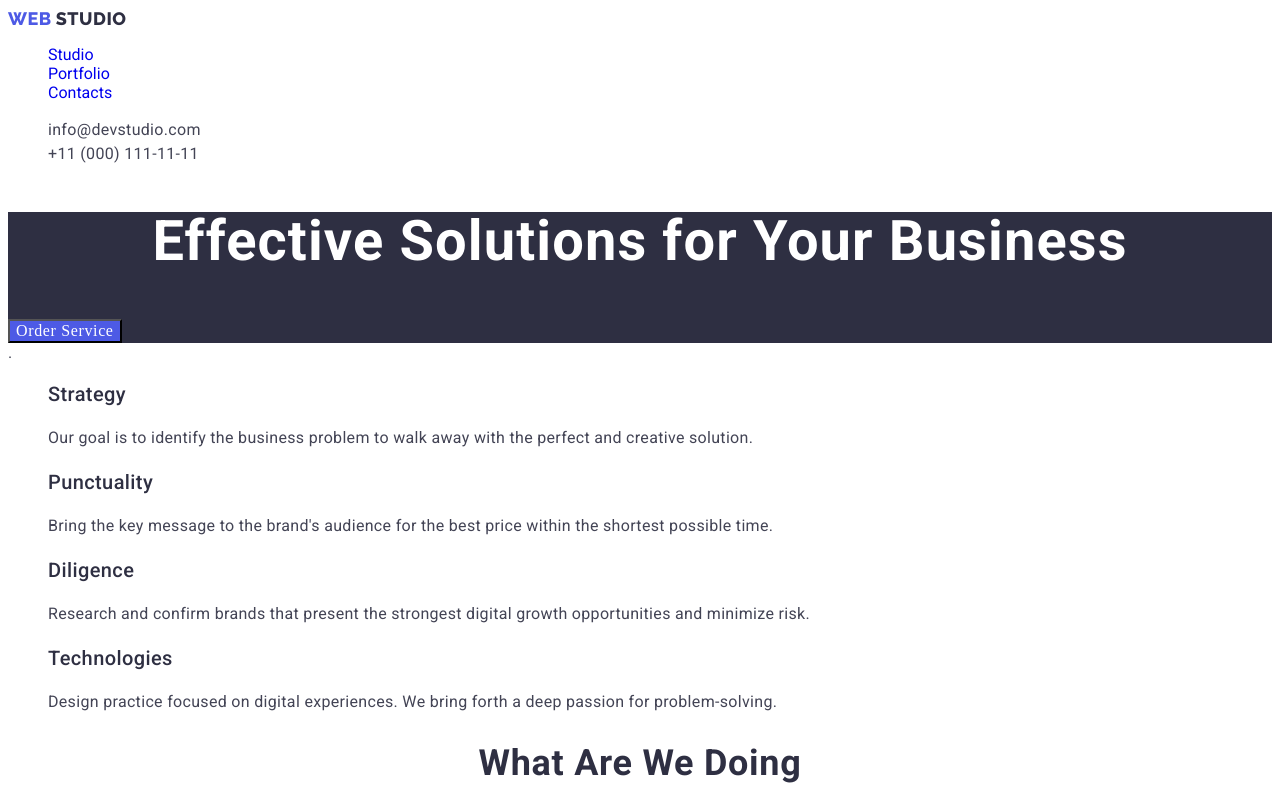
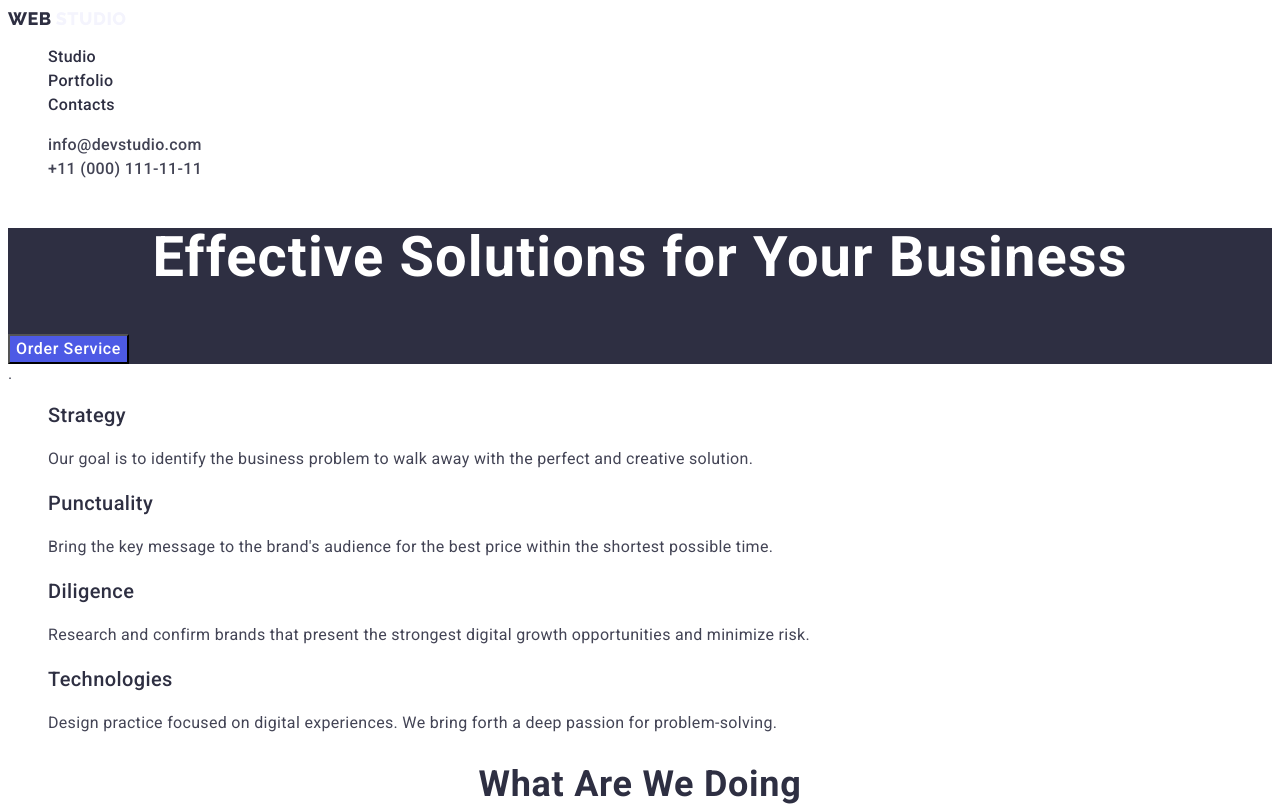
Before and after one commit to volodimir2/Prud-88, a plain HTML site: page index.html in a window 1280 px wide. Shown: the top 808 px of the page. Drawn offline with Linux system fonts and the light colour scheme.

Commit message:
sumarnoe

```diff
--- a/css/styles.css
+++ b/css/styles.css
@@ -7,8 +7,7 @@
   --white-color: #FFFFFF;
   --cloud-color: #F4F4FD;
   --accent-color: #E5E5E5;
-
-  /* Fonts */
+   /* Fonts */
   --primary-font: Roboto, sans-serif
   --secondary-font: Raleway, sans-serif
 }
@@ -29,14 +28,14 @@ body {
 .header-nav-link {
 font-weight: 500;
 font-size: 16px;
-line-height: 1,5;
+line-height: 1.5;
 letter-spacing: 0.02em;
-color: #2E2F42;
+color: var(--color-navyblue);
 }
-.header-nav:hover {
+.header-nav-link:hover {
   color:  #404bbf;
 }
-.header-nav:focus {
+.header-nav-link:focus {
   color: #404bbf;
 }
 
@@ -44,11 +43,11 @@ color: #2E2F42;
 background-color: #2E2F42;
 }
 .btn {
- font-family: "Roboto:sans-serif";
- background-color: #4D5AE5;
- font-weight: 500;
+font-family: "Roboto", sans-serif;
+background-color: #4D5AE5;
+font-weight: 500;
 font-size: 16px;
-line-height: 1,5;
+line-height: 1.5;
 letter-spacing: 0.04em;
 cursor: pointer;
 color: #FFFFFF;
@@ -88,6 +87,7 @@ color: #FFFFFF;
   color:  #2e2f42;
 }
 .text {
+  font-style: normal
   font-size: 16px;
   line-height: 1.5;
   letter-spacing: 0.02em;
@@ -101,21 +101,20 @@ color: #FFFFFF;
   font-family: 'Raleway',sans-serif;
   font-weight: 800;
   font-size: 18px;
-  line-height: 1,17;
+  line-height: 1.17;
   letter-spacing: 0.03em;
   text-transform: uppercase;
-  color: #4D5AE5;
-hover
+  color: var(--color-navyblue);
 }
 .logo-studio {
 font-family: 'Raleway',sans-serif;
 font-style: normal;
 font-weight: 800;
 font-size: 18px;
-line-height: 1,17;
+line-height: 1.17;
 letter-spacing: 0.03em;
 text-transform: uppercase;
-color: #2E2F42;
+color: #f4f4fd;
 }
 .promo-text {
   background-color: #FFFFFF;
@@ -125,7 +124,7 @@ color: #2E2F42;
    background-color: var(--cloud-color);
    font-weight: 500;
    font-size: 16px;
-   line-height: 1,5;
+   line-height: 1.5;
    letter-spacing: 0.04em;
    cursor: pointer;
    color: var(--color-iris);
--- a/index.html
+++ b/index.html
@@ -19,28 +19,27 @@
       <!--header section-->
       <nav>
         <a class="logo-web link" href="./portfolio.html">Web</a>
-        <span class="logo-studio link logo" href="./portfolio.html"
-          >Studio</span
+        <span class="logo-studio link logo">Studio</span
         >
         <ul class="list">
           <li>
             <a
               href="./index.html"
-              class="header-nav-link:hover header-nav-link:focus link"
+              class="header-nav-link header-nav-link:hover header-nav-link:focus link"
               >Studio</a
             >
           </li>
           <li>
             <a
               href="./portfolio.html"
-              class="header-nav-link:hover header-nav-link:focus link"
+              class="header-nav-link header-nav-link:hover header-nav-link:focus link"
               >Portfolio</a
             >
           </li>
           <li>
             <a
-              href="./index.html"
-              class="header-nav-link:hover header-nav-link:focus link"
+              href=""
+              class="header-nav-link header-nav-link:hover header-nav-link:focus link"
               >Contacts</a
             >
           </li>
@@ -51,14 +50,14 @@
           <li>
             <a
               href="mailto:info@devstudio.com"
-              class="header-nav-link:hover header-nav-link:focus link text"
+              class="header-nav-link header-nav-link:hover header-nav-link:focus link text"
               >info@devstudio.com</a
             >
           </li>
           <li>
             <a
               href="tel:+110001111111"
-              class="header-nav-link:hover header-nav-link:focus link text"
+              class="header-nav-link header-nav-link:hover header-nav-link:focus link text"
               >+11 (000) 111-11-11</a
             >
           </li>
@@ -76,7 +75,7 @@
       </section>
       <!--section2-->.
       <section>
-        <h2 hidden>Property</h2>
+        <h2 class="btn" hidden>Property</h2>
         <ul class="list">
           <li>
             <h3 class="subtitle">Strategy</h3>
@@ -173,7 +172,7 @@
     <!--footer section-->
     <footer class="page-footer">
       <a class="logo-web link" href="./Portfolio.html">WEB</a>
-      <span class="logo-studio link logo" href="./portfolio.html">Studio</span>
+      <span class="logo-studio link logo">Studio</span>
       <p class="alert">
         Increase the flow of customers and sales for your business with digital
         marketing & growth solutions.
```
Also changed, not shown: portfolio.html (+22 -8 lines).
